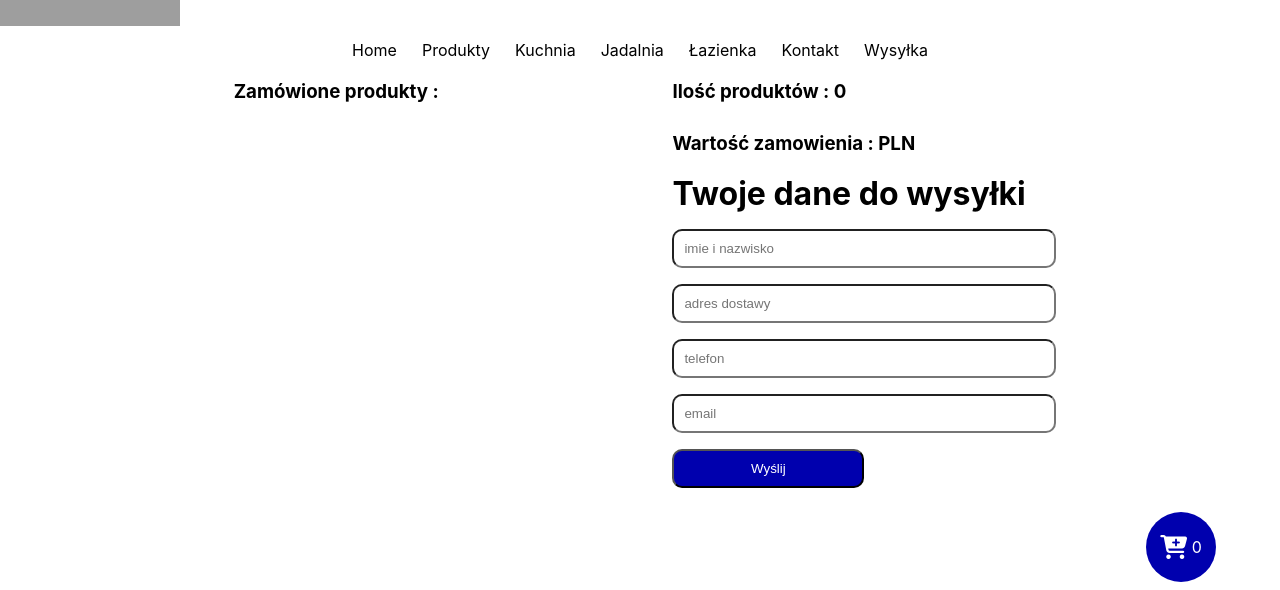
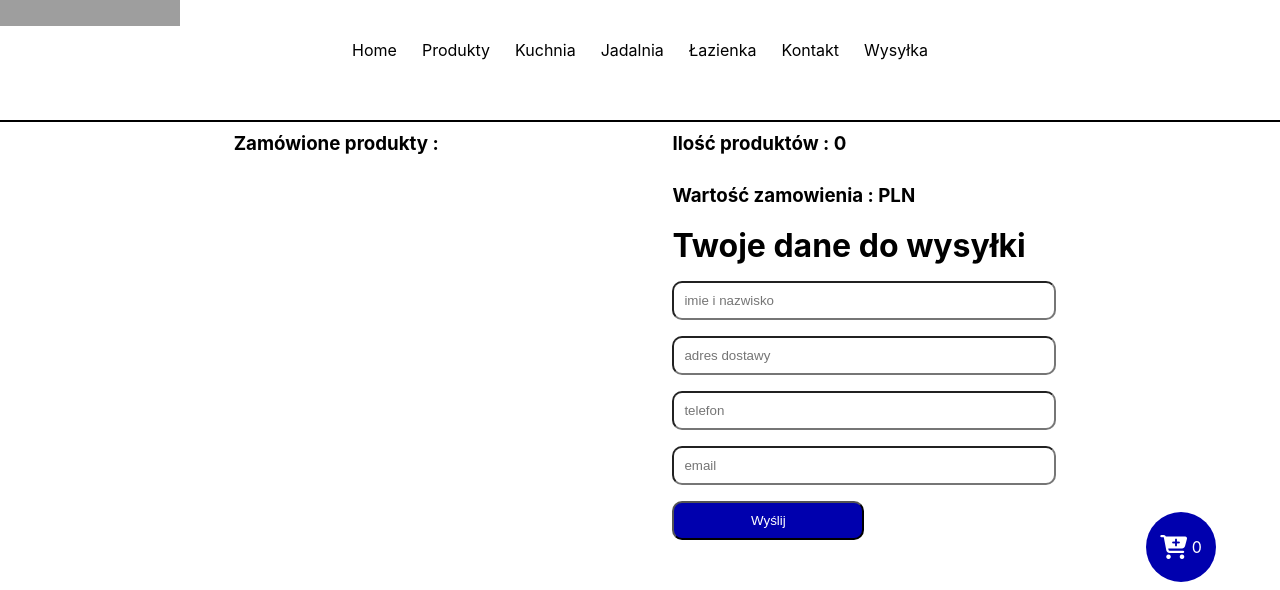
Before and after one commit to marcinoles87/my-app2, a React (Create React App) app: page /formularz in a window 1280 px wide. Shown: the part 178-768 px from the top of the page. Built offline with nearby package versions, Linux system fonts and the light colour scheme; grey boxes are pictures that could not be loaded.

Commit message:
add code

```diff
--- a/src/App.css
+++ b/src/App.css
@@ -269,6 +269,8 @@ i{
     flex-direction: row;
     justify-content: space-evenly;
     align-items:first baseline;
+    margin-top: 50px;
+    border-top: 2px solid black;
 }
 
 .formularz-klient{
@@ -343,7 +345,7 @@ i{
 /*main*/
 
 .main-container{
-   width: 100vw;
+  width: 100vw;
   height: 80vh;
 
 }
--- a/src/pages/Formularz.jsx
+++ b/src/pages/Formularz.jsx
@@ -24,8 +24,9 @@ function Formularz({koszyk,allPrice,setAllPrice}) {
                 return(
                     <div className='zamowienie-elements' key={index}>
                         <img src={item.img} alt={index} />
-                        <p>{item.product}</p>
-                        <p>{item.nazwa}</p>
+                        <p>{item.product} |</p>
+                        <p>{item.nazwa} |</p>
+                        <p>sztuk 1 |</p>
                         <p>Wartość : {item.cena} pln</p>
                     </div>
                 )
```
